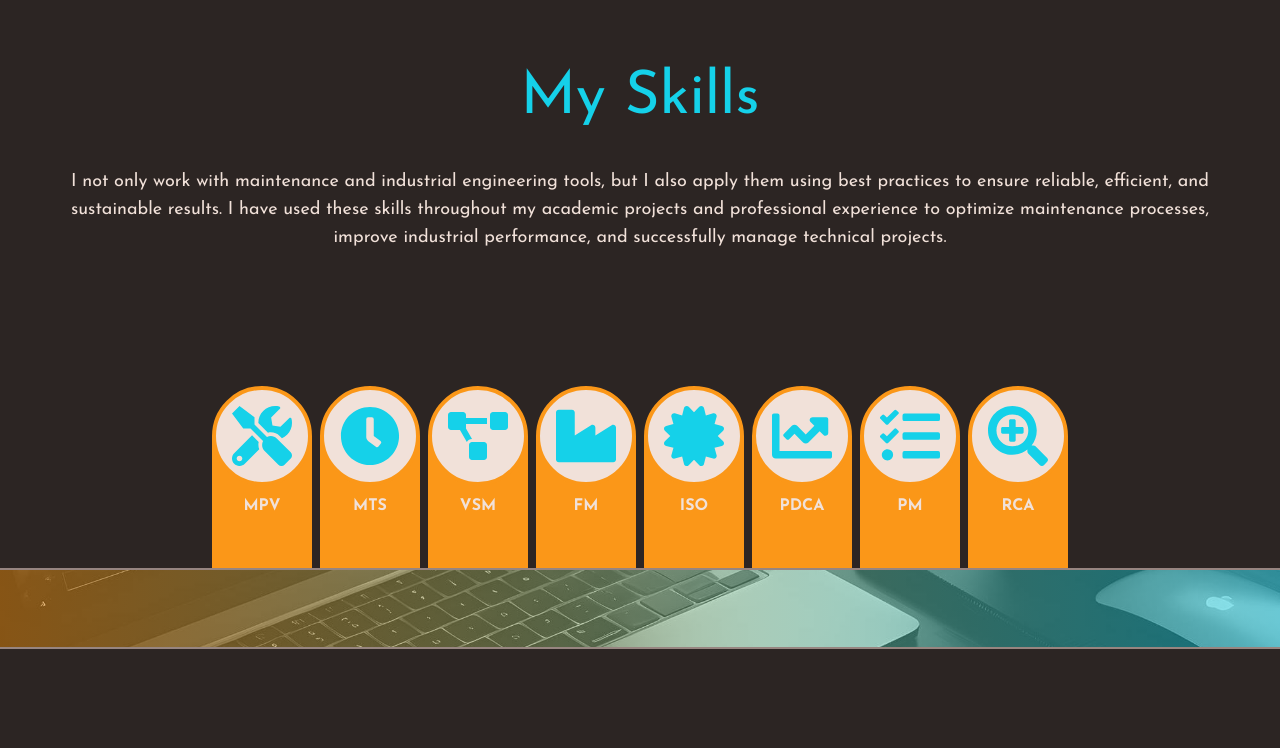
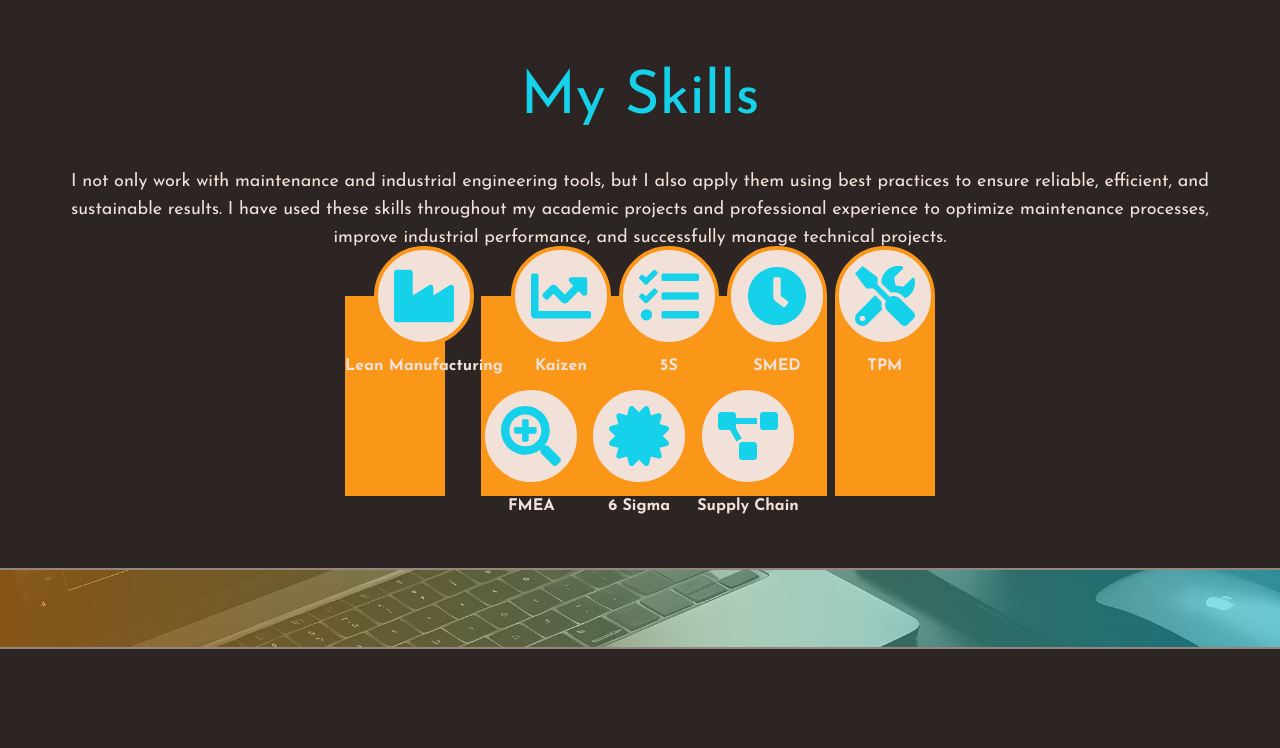
Before and after one commit to Faicalzrg/Portfolio, a React (Vite) app: page / in a window 1280 px wide. Shown: the part 1412-2160 px from the top of the page. Built offline with nearby package versions, Linux system fonts and the light colour scheme.

Commit message:
Mise à jour des compétences en génie industriel

```diff
--- a/src/components/skillsSection/AllSkills.jsx
+++ b/src/components/skillsSection/AllSkills.jsx
@@ -1,5 +1,5 @@
 import SingleSkill from "./SingleSkill";
-import {FaTools} from "react-icons/fa";
+import { FaTools } from "react-icons/fa";
 import { FaClock } from "react-icons/fa";
 import { FaProjectDiagram } from "react-icons/fa";
 import { FaIndustry } from "react-icons/fa";
@@ -12,45 +12,44 @@ import { fadeIn } from "../../framerMotion/variants";
 
 const skills = [
   {
-    skill: "MPV",
+    skill: "Lean Manufacturing",
+    icon: FaIndustry,
+  },
+  {
+    skill: "Kaizen",
+    icon: FaChartLine,
+  },
+  {
+    skill: "5S",
+    icon: FaTasks,
+  },
+  {
+    skill: "SMED",
+    icon: FaClock,
+  },
+  {
+    skill: "TPM",
     icon: FaTools,
   },
   {
-    skill: "MTS",
-    icon: FaClock,
+    skill: "FMEA",
+    icon: FaSearchPlus,
   },
   {
-    skill: "VSM",
-    icon: FaProjectDiagram,
-  },
-  {
-    skill: "FM",
-    icon: FaIndustry,
-  },
-  {
-    skill: "ISO",
+    skill: "6 Sigma",
     icon: FaCertificate,
   },
   {
-    skill: "PDCA",
-    icon: FaChartLine,
-  },
-  {
-    skill: "PM",
-    icon: FaTasks,
-  },
-  {
-    skill: "RCA",
-    icon: FaSearchPlus,
+    skill: "Supply Chain",
+    icon: FaProjectDiagram,
   },
 ];
 
 const AllSkills = () => {
   return (
     <div>
-      <div className="flex items-center justify-center relative gap-2 max-w-[1200px] mx-auto">
-        {skills.map((item, index) => {
-          return (
+      <div className="flex items-center justify-center relative gap-2 max-w-[1200px] mx-auto flex-wrap">
+        {skills.map((item, index) => (
           <motion.div
             variants={fadeIn("up", `0.${index}`)}
             initial="hidden"
@@ -58,14 +57,9 @@ const AllSkills = () => {
             viewport={{ once: false, amount: 0 }}
             key={index}
           >
-              <SingleSkill
-                key={index}
-                text={item.skill}
-                imgSvg={<item.icon />}
-              />
+            <SingleSkill text={item.skill} imgSvg={<item.icon />} />
           </motion.div>
-          );
-        })}
+        ))}
       </div>
     </div>
   );
```
Lines whose indentation alone changed are shown as unchanged.
